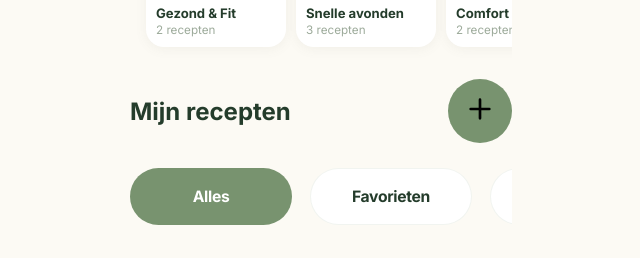
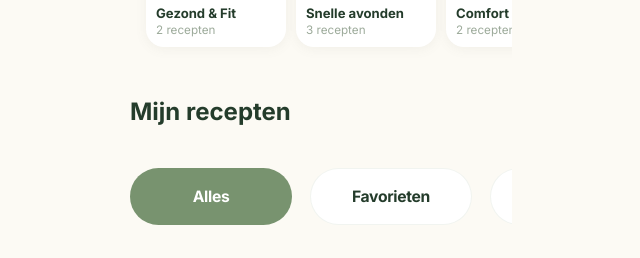
Before and after one commit to pradix/plately, a website: page index.html in a window 1280 px wide. Shown: the part 1209-1467 px from the top of the page, without its empty margins (319-959 px from the left). Drawn offline with Linux system fonts and the light colour scheme; no server answers.

Commit message:
Remove plus button next to Mijn recepten on homepage
Co-Authored-By: Claude Sonnet 4.6 <noreply@anthropic.com>

```diff
--- a/index.html
+++ b/index.html
@@ -109,11 +109,6 @@
           <!-- Recepten sectie -->
           <section class="kookboek-heading">
             <h2>Mijn recepten</h2>
-            <button class="kookboek-add" type="button" aria-label="Recept importeren">
-              <svg viewBox="0 0 24 24" aria-hidden="true">
-                <path d="M11 5a1 1 0 1 1 2 0v6h6a1 1 0 1 1 0 2h-6v6a1 1 0 1 1-2 0v-6H5a1 1 0 1 1 0-2h6V5Z"/>
-              </svg>
-            </button>
           </section>
           <div class="cookbook-filter-bar" id="cookbookFilterBar" role="group" aria-label="Filter op categorie"></div>
           <section class="recipe-grid recipe-grid--cookbook" id="recipeGrid"></section>
```
